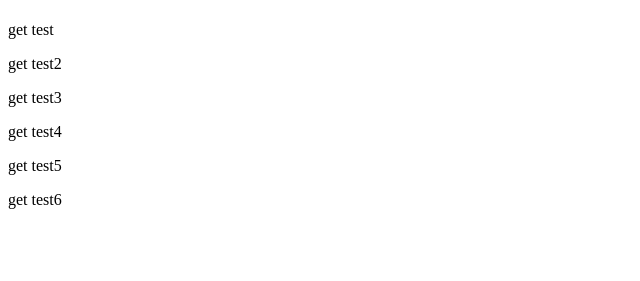
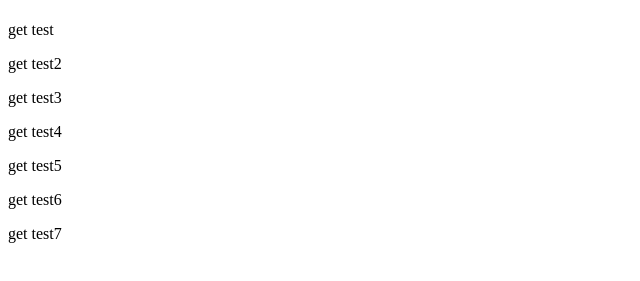
Before and after one commit to itf-sample-team/test, a plain HTML site: page index.html in a window 1280 px wide. Shown: the part 59-340 px from the top of the page, without its empty margins (0-640 px from the left). Drawn offline with Linux system fonts and the light colour scheme.

Commit message:
test7を追加

```diff
--- a/index.html
+++ b/index.html
@@ -12,6 +12,7 @@
         <p>get test4</p>
         <p>get test5</p>
         <p>get test6</p>
+        <p>get test7</p>
     </body>
 
 </html>
```
